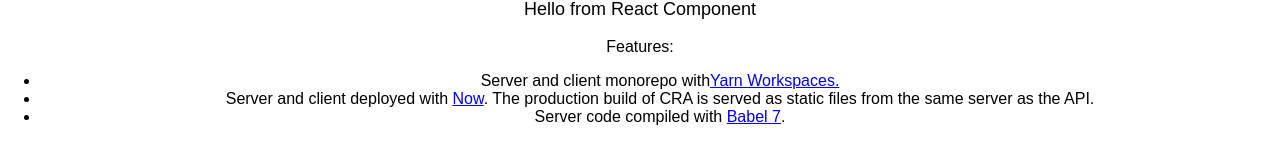
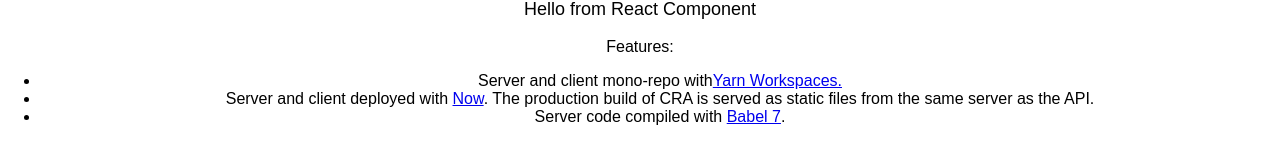
Before and after one commit to sam-at-work/cra-with-api, a React (Create React App) app in the folder client/: page / in a window 1280 px wide. Shown: the part 209-371 px from the top of the page. Built offline with nearby package versions, Linux system fonts and the light colour scheme; no server answers.

Commit message:
:pencil2: Fixing typos

```diff
--- a/client/src/App.js
+++ b/client/src/App.js
@@ -25,7 +25,7 @@ class App extends Component {
         <p>Features:</p>
         <ul>
           <li>
-            Server and client monorepo with
+            Server and client mono-repo with
             <a href="https://yarnpkg.com/lang/en/docs/workspaces/">
               Yarn Workspaces.
             </a>
--- a/package.json
+++ b/package.json
@@ -1,5 +1,5 @@
 {
-  "name": "CRA-with-API",
+  "name": "cra-with-api",
   "private": true,
   "workspaces": [
     "client",
```
Also changed, not shown: 1 other file (tests, documents, lock files or other folders).
